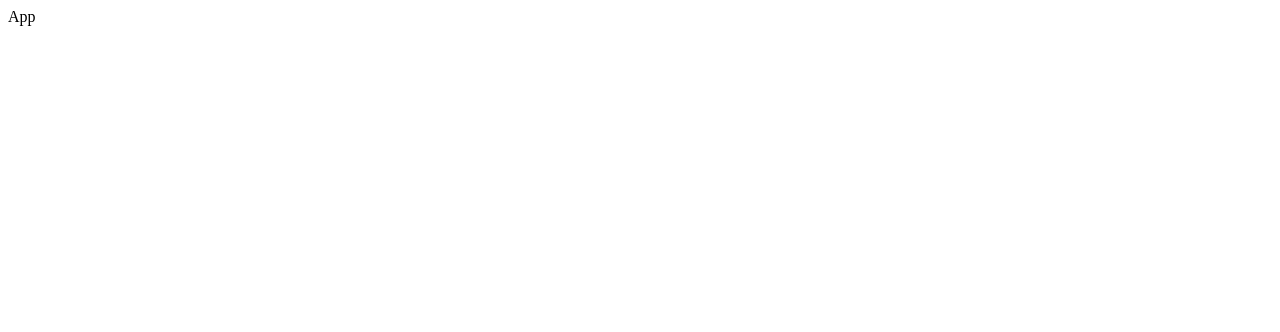
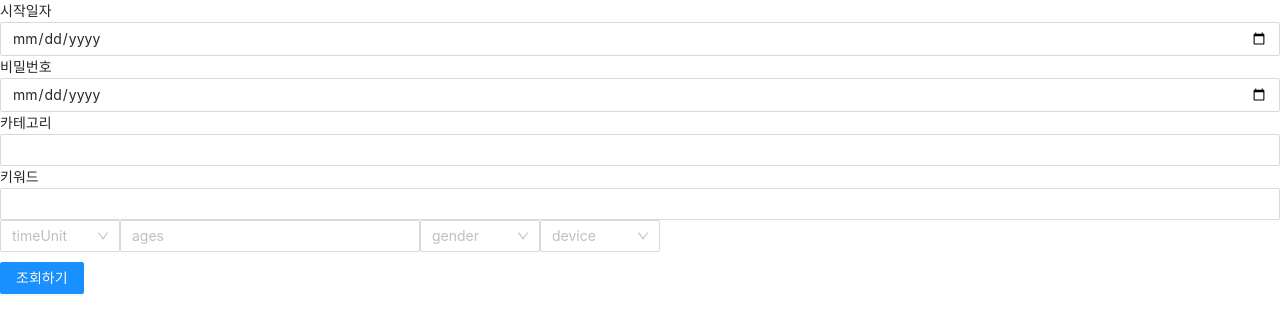
Before and after one commit to rara-record/node-react, a React (Create React App) app in the folder client/: page / in a window 1280 px wide. Shown: the top 332 px of the page. Built offline with nearby package versions, Linux system fonts and the light colour scheme.

Commit message:
[feat] userInput 추가

```diff
--- a/client/src/App.tsx
+++ b/client/src/App.tsx
@@ -1,7 +1,10 @@
-import React from 'react';
+import axios from 'axios';
+import React, { useEffect } from 'react';
+import { sendRequest } from './api/shopping';
+import { UserInput } from './components';
 
 const App = () => {
-  return <div>App</div>;
+  return <UserInput />;
 };
 
 export default App;
--- /dev/null
+++ b/client/src/components/UserInput/index.tsx
@@ -0,0 +1,137 @@
+import { Form, Input, Button, Select } from 'antd';
+import useInput from '../../hooks/useInput';
+import styled from 'styled-components';
+import useSelecter from '../../hooks/useSelecter';
+
+const { Option } = Select;
+const timeUnitData = ['month', 'week', 'date'];
+const agesData = ['10', '20', '30', '40', '50', '60'];
+const genderData = ['m', 'f'];
+const deviceData = ['pc', 'mo'];
+
+const UserInput = () => {
+  const [start, onChangeStart] = useInput('');
+  const [end, onChangeEnd] = useInput('');
+  const [category, onChangeCategory] = useInput('');
+  const [keyword, onChangeKeyword] = useInput('');
+  const [timeUnit, onChangeTimeUnit] = useSelecter(null);
+  const [ages, onChangeAge] = useSelecter(null);
+  const [gender, onChangeGender] = useSelecter(null);
+  const [device, onChangeDevice] = useSelecter(null);
+
+  const handleSubmitForm = () => {
+    console.log(start, end, category, keyword, timeUnit, ages, gender, device);
+  };
+
+  return (
+    <Form onFinish={handleSubmitForm}>
+      <UserInputWrapper>
+        <div>
+          <label htmlFor="start">시작일자</label>
+
+          <Input
+            name="start"
+            type="date"
+            min="2017-08-01"
+            value={start}
+            onChange={onChangeStart}
+            required
+          />
+        </div>
+
+        <div>
+          <label htmlFor="user-password">비밀번호</label>
+
+          <Input
+            name="user-password"
+            type="date"
+            value={end}
+            onChange={onChangeEnd}
+            required
+          />
+        </div>
+
+        <div>
+          <label htmlFor="category">카테고리</label>
+          <Input
+            name="category"
+            type="text"
+            value={category}
+            onChange={onChangeCategory}
+            required
+          />
+        </div>
+
+        <div>
+          <label htmlFor="keyword">키워드</label>
+          <Input
+            name="keyword"
+            type="text"
+            value={keyword}
+            onChange={onChangeKeyword}
+            required
+          />
+        </div>
+      </UserInputWrapper>
+
+      <UserSelecterWrapper>
+        <Select
+          placeholder="timeUnit"
+          style={{ width: 120 }}
+          onChange={onChangeTimeUnit}
+        >
+          {timeUnitData.map(item => (
+            <Option key={item}>{item}</Option>
+          ))}
+        </Select>
+
+        <Select
+          placeholder="ages"
+          style={{ width: 300 }}
+          mode="multiple"
+          onChange={onChangeAge}
+        >
+          {agesData.map(item => (
+            <Option key={item}>{item}</Option>
+          ))}
+        </Select>
+
+        <Select
+          placeholder="gender"
+          style={{ width: 120 }}
+          onChange={onChangeGender}
+        >
+          {genderData.map(item => (
+            <Option key={item}>{item}</Option>
+          ))}
+        </Select>
+
+        <Select
+          placeholder="device"
+          style={{ width: 120 }}
+          onChange={onChangeDevice}
+        >
+          {deviceData.map(item => (
+            <Option key={item}>{item}</Option>
+          ))}
+        </Select>
+      </UserSelecterWrapper>
+
+      <ButtonWrapper>
+        <Button type="primary" htmlType="submit">
+          조회하기
+        </Button>
+      </ButtonWrapper>
+    </Form>
+  );
+};
+
+export default UserInput;
+
+const UserInputWrapper = styled.div``;
+
+const UserSelecterWrapper = styled.div``;
+
+const ButtonWrapper = styled.div`
+  margin-top: 10px;
+`;
--- /dev/null
+++ b/client/src/components/index.tsx
@@ -0,0 +1 @@
+export { default as UserInput } from './UserInput';
--- a/client/src/index.tsx
+++ b/client/src/index.tsx
@@ -1,6 +1,7 @@
 import React from 'react';
 import ReactDOM from 'react-dom/client';
 import App from './App';
+import 'antd/dist/antd.css';
 
 const root = ReactDOM.createRoot(
   document.getElementById('root') as HTMLElement
```
